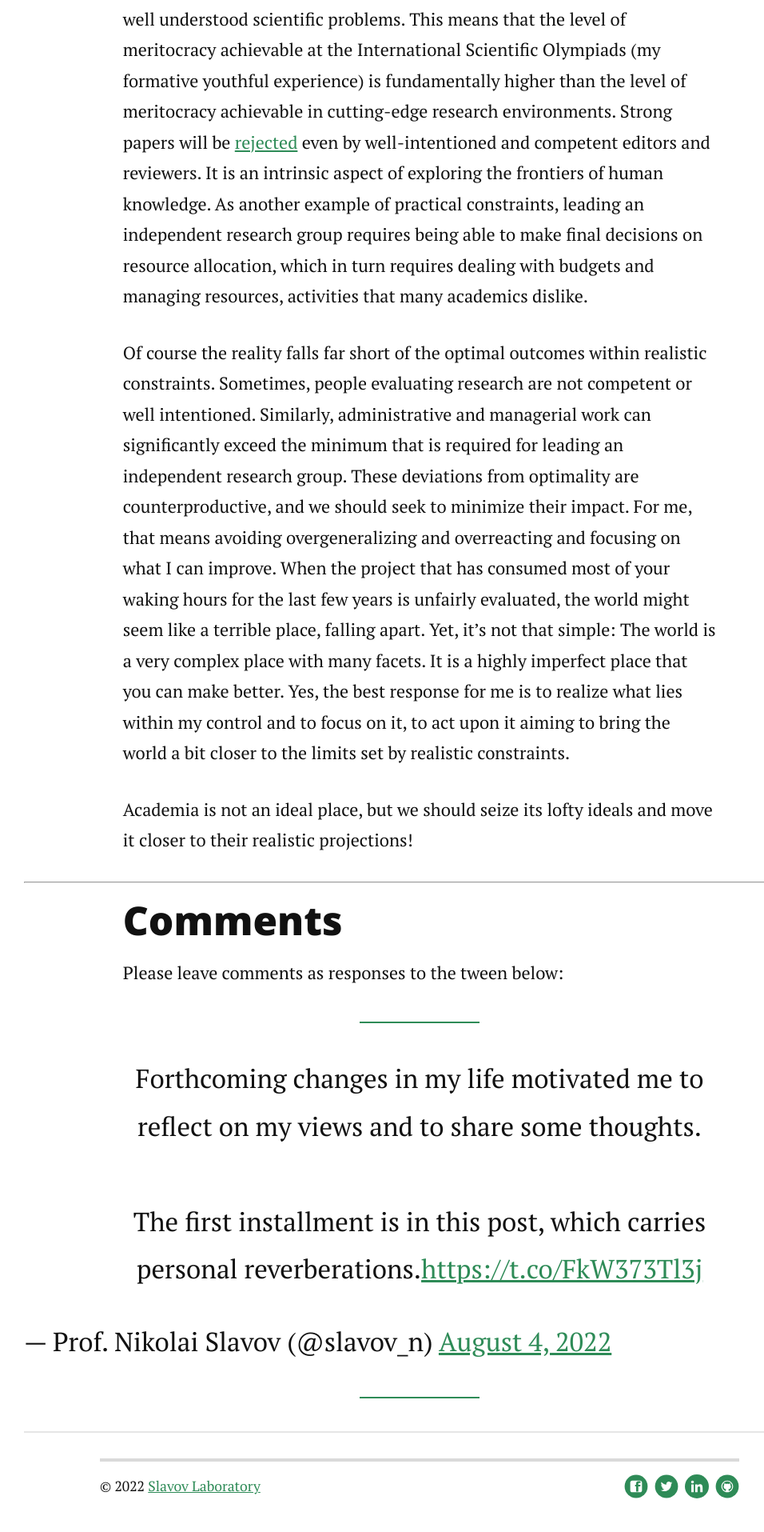
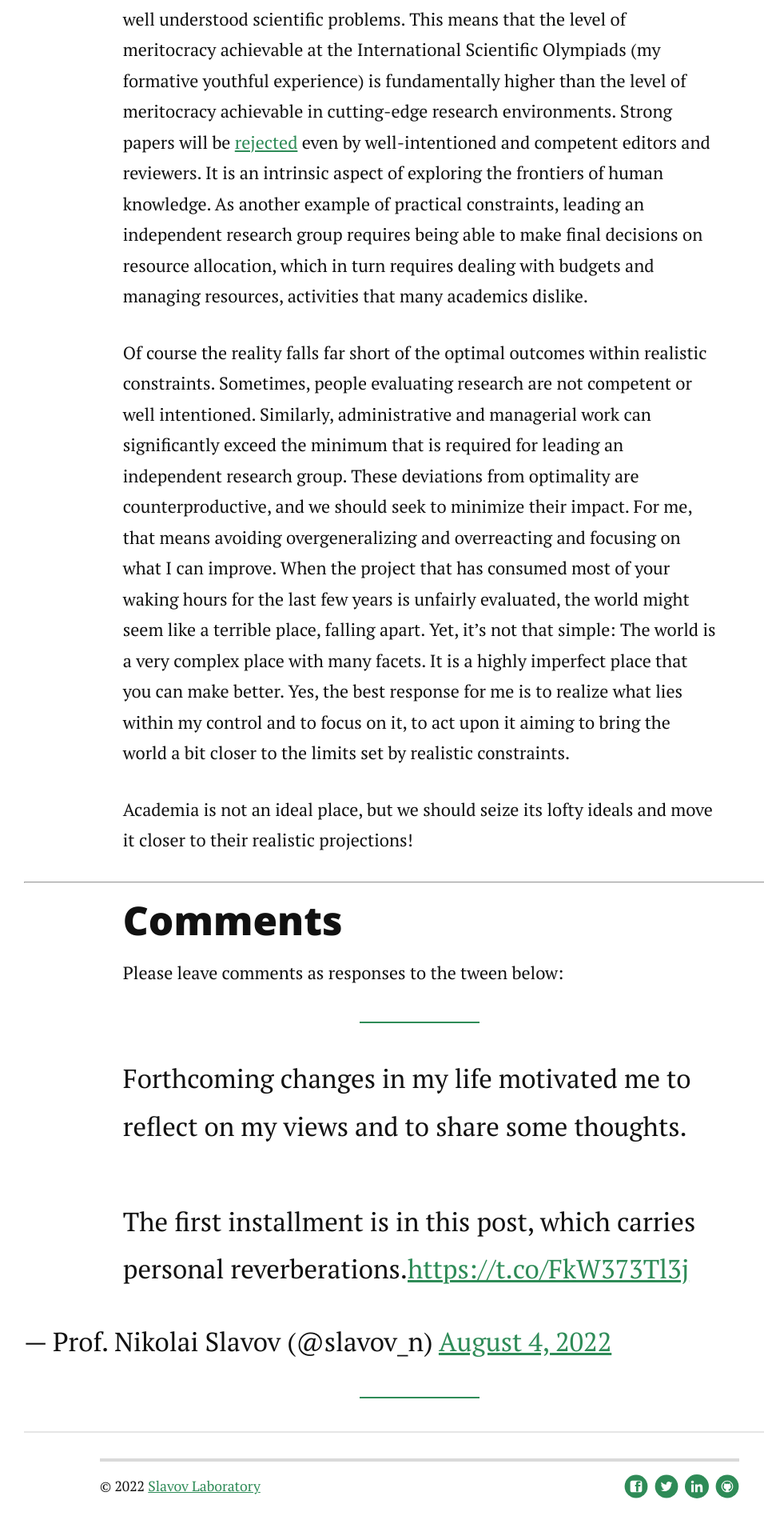
Before and after one commit to nslavov/nikolai, a Jekyll site: the page built from _posts/2022-08-03-Idealism.md, in a window 1280 px wide. Shown: the part 2124-4039 px from the top of the page at 80% size, without its empty margins (115-1071 px from the left). Built offline with Jekyll 4.4.1, drawn with Linux system fonts in a browser that asks for light colours; nearby versions of some CDN libraries; comment, search, counter and statistics services are not loaded.

Commit message:
Update 2022-08-03-Idealism.md

```diff
--- a/_posts/2022-08-03-Idealism.md
+++ b/_posts/2022-08-03-Idealism.md
@@ -34,7 +34,5 @@
 ## Comments
 Please leave comments as responses to the tween below:
 
-{{< tweet 1555146276609540096 >}}
 
-
-<blockquote class="twitter-tweet" ><p lang="en" dir="ltr" style="text-align: center;">Forthcoming changes in my life motivated me to reflect on my views and to share some thoughts.<br><br>The first installment is in this post, which carries personal reverberations.<a href="https://t.co/FkW373Tl3j">https://t.co/FkW373Tl3j</a></p>&mdash; Prof. Nikolai Slavov (@slavov_n) <a href="https://twitter.com/slavov_n/status/1555146276609540096?ref_src=twsrc%5Etfw">August 4, 2022</a></blockquote> <script async src="https://platform.twitter.com/widgets.js" charset="utf-8"></script>
+<blockquote class="twitter-tweet tw-align-center" ><p lang="en" dir="ltr" >Forthcoming changes in my life motivated me to reflect on my views and to share some thoughts.<br><br>The first installment is in this post, which carries personal reverberations.<a href="https://t.co/FkW373Tl3j">https://t.co/FkW373Tl3j</a></p>&mdash; Prof. Nikolai Slavov (@slavov_n) <a href="https://twitter.com/slavov_n/status/1555146276609540096?ref_src=twsrc%5Etfw">August 4, 2022</a></blockquote> <script async src="https://platform.twitter.com/widgets.js" charset="utf-8"></script>
```
